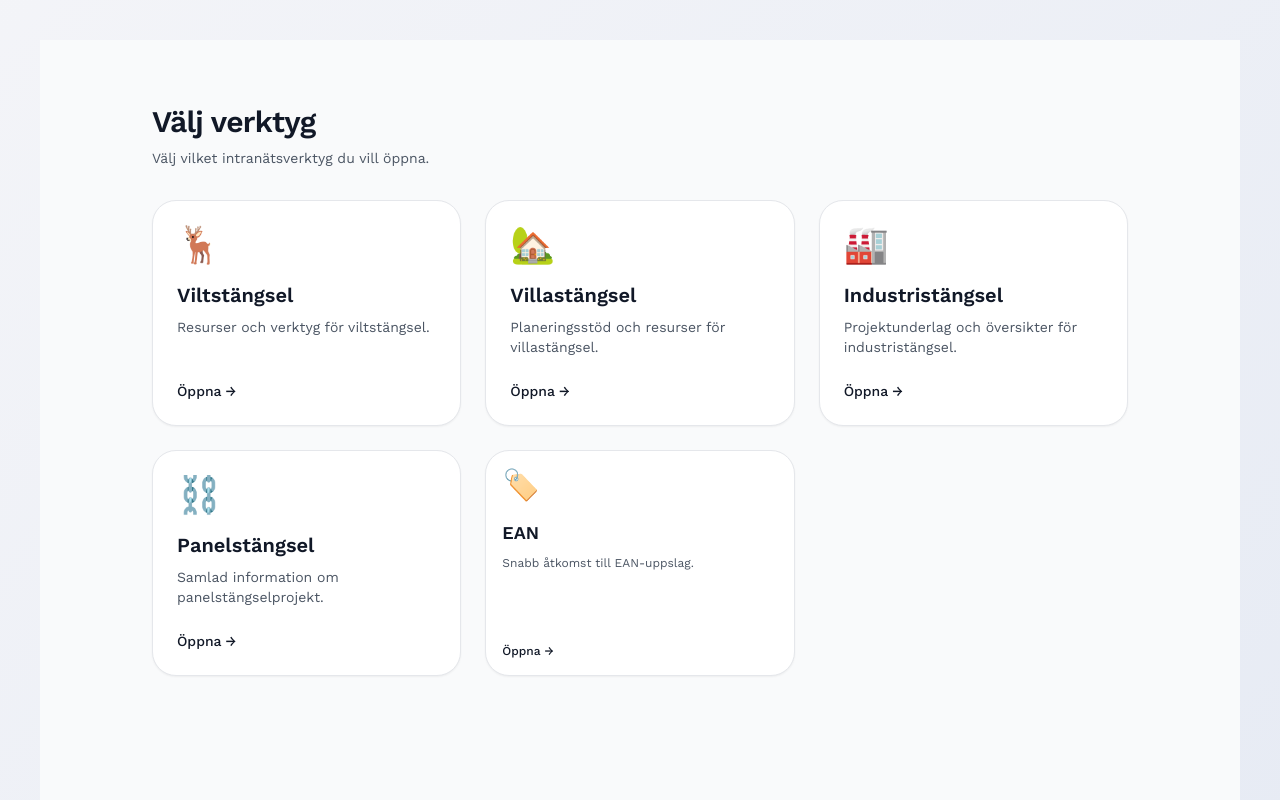
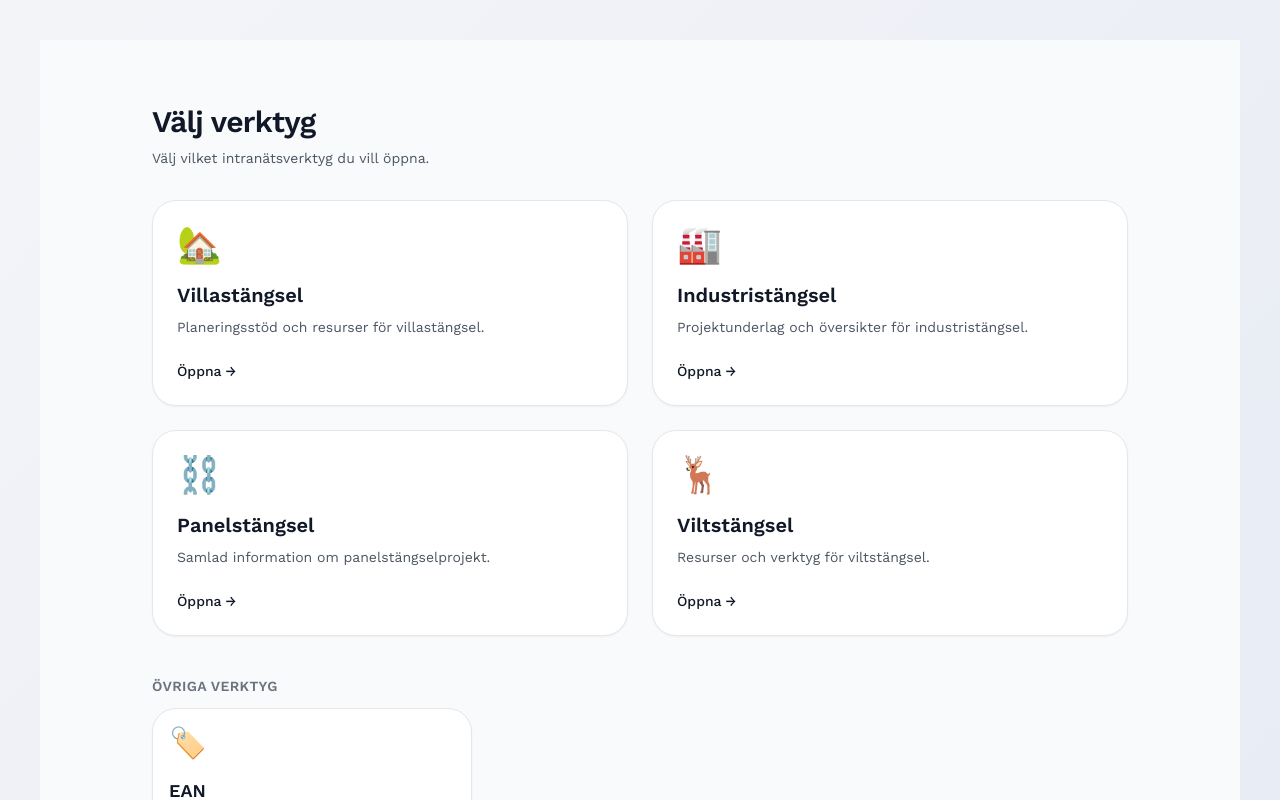
Before and after one commit to stockenb/saljstod-copy, a Next.js app: page / in a window 1280 px wide. Shown: the top 800 px of the page. Built offline with nearby package versions, Linux system fonts and the light colour scheme; no server answers.

Commit message:
Handle missing Supabase config and adjust home layout

```diff
--- a/app/api/search-log/route.ts
+++ b/app/api/search-log/route.ts
@@ -1,14 +1,22 @@
 import { NextResponse } from "next/server";
 import { createClient } from "@supabase/supabase-js";
 
-const supabase = createClient(
-  process.env.SUPABASE_URL || "",
-  process.env.SUPABASE_SERVICE_ROLE || "",
-  { auth: { persistSession: false } }
-);
-
 export async function POST(req: Request) {
   try {
+    const supabaseUrl =
+      process.env.SUPABASE_URL || process.env.NEXT_PUBLIC_SUPABASE_URL || "";
+    const serviceKey =
+      process.env.SUPABASE_SERVICE_ROLE_KEY || process.env.SUPABASE_SERVICE_ROLE || "";
+
+    if (!supabaseUrl || !serviceKey) {
+      console.error("search-log error: missing Supabase configuration");
+      return NextResponse.json({ ok: false, error: "supabase_not_configured" }, { status: 500 });
+    }
+
+    const supabase = createClient(supabaseUrl, serviceKey, {
+      auth: { persistSession: false },
+    });
+
     const { q, result, lat, lng, source } = await req.json();
 
     const ua = req.headers.get("user-agent") || null;
--- a/app/page.tsx
+++ b/app/page.tsx
@@ -1,12 +1,6 @@
 import Link from "next/link";
 
-const cards = [
-  {
-    href: "https://karta.nilsahlgren.se",
-    title: "Viltstängsel",
-    description: "Resurser och verktyg för viltstängsel.",
-    emoji: "🦌",
-  },
+const primaryCards = [
   {
     href: "https://karta.nilsahlgren.se",
     title: "Villastängsel",
@@ -27,12 +21,56 @@ const cards = [
   },
   {
     href: "https://karta.nilsahlgren.se",
+    title: "Viltstängsel",
+    description: "Resurser och verktyg för viltstängsel.",
+    emoji: "🦌",
+  },
+];
+
+const secondaryCards = [
+  {
+    href: "https://karta.nilsahlgren.se",
     title: "EAN",
     description: "Snabb åtkomst till EAN-uppslag.",
     emoji: "🏷️",
     variant: "compact" as const,
   },
 ];
+
+type Card = (typeof primaryCards)[number] | (typeof secondaryCards)[number];
+
+function CardLink({ card }: { card: Card }) {
+  const isCompact = card.variant === "compact";
+
+  const baseClasses =
+    "group flex h-full flex-col rounded-2xl border border-neutral-200 bg-white shadow-sm transition hover:-translate-y-0.5 hover:shadow-md focus:outline-none focus-visible:ring-2 focus-visible:ring-neutral-400";
+  const padding = isCompact ? "p-4" : "p-6";
+  const titleClasses = `mt-4 font-semibold text-neutral-900 ${isCompact ? "text-lg" : "text-xl"}`;
+  const descriptionClasses = `mt-2 text-neutral-600 ${isCompact ? "text-xs" : "text-sm"}`;
+  const ctaClasses = `mt-auto inline-flex items-center gap-1 pt-6 font-medium text-neutral-900 ${
+    isCompact ? "text-xs" : "text-sm"
+  }`;
+
+  return (
+    <Link
+      key={`${card.title}-${card.href}`}
+      href={card.href}
+      target="_blank"
+      rel="noreferrer"
+      className={`${baseClasses} ${padding}`}
+    >
+      <div className={isCompact ? "text-3xl" : "text-4xl"} aria-hidden>
+        {card.emoji}
+      </div>
+      <h2 className={titleClasses}>{card.title}</h2>
+      <p className={descriptionClasses}>{card.description}</p>
+      <span className={ctaClasses}>
+        Öppna
+        <span className="transition-transform group-hover:translate-x-0.5">→</span>
+      </span>
+    </Link>
+  );
+}
 
 export default function HomePage() {
   return (
@@ -44,36 +82,18 @@ export default function HomePage() {
             Välj vilket intranätsverktyg du vill öppna.
           </p>
         </div>
-        <div className="grid grid-cols-1 gap-6 sm:grid-cols-2 lg:grid-cols-3">
-          {cards.map((card) => {
-            const isCompact = card.variant === "compact";
-
-            return (
-              <Link
-                key={`${card.title}-${card.href}`}
-                href={card.href}
-                target="_blank"
-                rel="noreferrer"
-                className={`group flex h-full flex-col rounded-2xl border border-neutral-200 bg-white shadow-sm transition hover:-translate-y-0.5 hover:shadow-md focus:outline-none focus-visible:ring-2 focus-visible:ring-neutral-400 ${isCompact ? "p-4" : "p-6"}`}
-              >
-                <div className={isCompact ? "text-3xl" : "text-4xl"} aria-hidden>
-                  {card.emoji}
-                </div>
-                <h2 className={`mt-4 font-semibold text-neutral-900 ${isCompact ? "text-lg" : "text-xl"}`}>
-                  {card.title}
-                </h2>
-                <p className={`mt-2 text-neutral-600 ${isCompact ? "text-xs" : "text-sm"}`}>
-                  {card.description}
-                </p>
-                <span
-                  className={`mt-auto inline-flex items-center gap-1 pt-6 font-medium text-neutral-900 ${isCompact ? "text-xs" : "text-sm"}`}
-                >
-                  Öppna
-                  <span className="transition-transform group-hover:translate-x-0.5">→</span>
-                </span>
-              </Link>
-            );
-          })}
+        <div className="grid grid-cols-1 gap-6 sm:grid-cols-2">
+          {primaryCards.map((card) => (
+            <CardLink key={`${card.title}-${card.href}`} card={card} />
+          ))}
+        </div>
+        <div className="pt-2">
+          <h3 className="text-sm font-semibold uppercase tracking-wide text-neutral-500">Övriga verktyg</h3>
+          <div className="mt-3 max-w-xs">
+            {secondaryCards.map((card) => (
+              <CardLink key={`${card.title}-${card.href}`} card={card} />
+            ))}
+          </div>
         </div>
       </section>
     </main>
```
